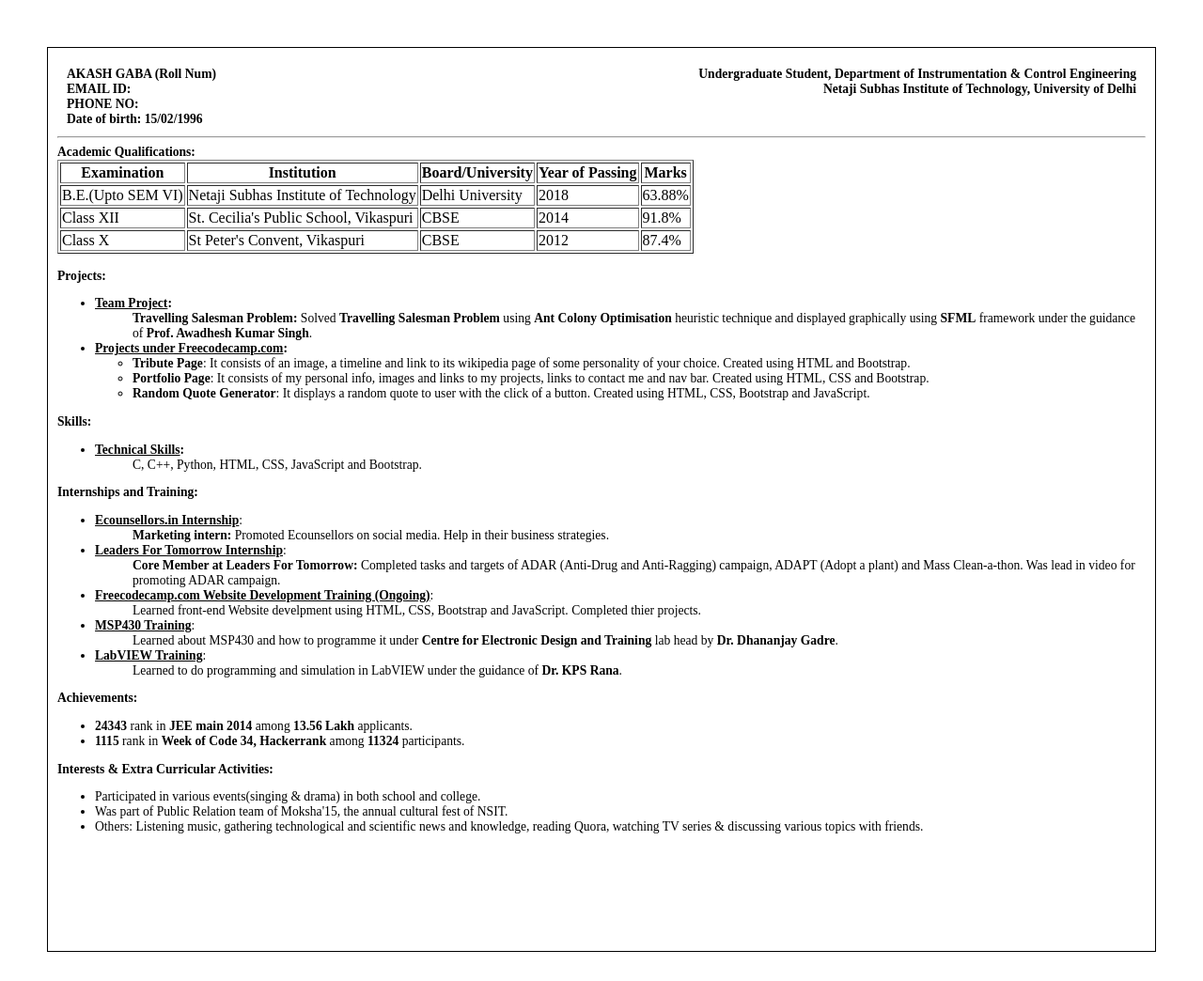
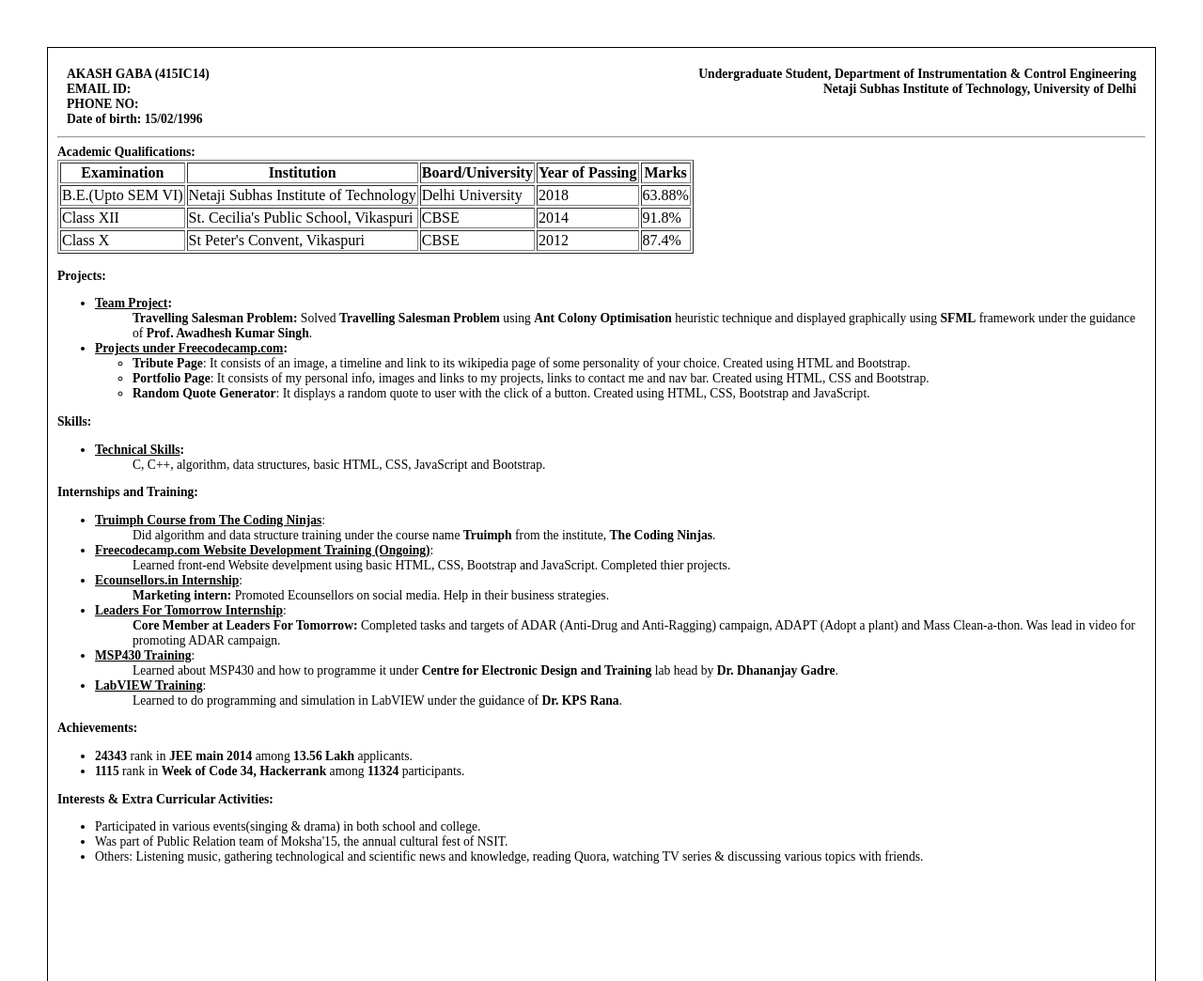
Before and after one commit to akashgaba/akashgaba.github.io, a plain HTML site: page index.html in a window 1280 px wide. Shown: the top 1044 px of the page at 94% size. Drawn offline with Linux system fonts and the light colour scheme.

Commit message:
Final resume 1.3

```diff
--- a/index.html
+++ b/index.html
@@ -1,7 +1,7 @@
 <body style="margin:50px;border:1px solid black;padding:10px;padding-bottom: 110px;font-size:85%;">
 <div style="padding:10px;width:45%;float:left;">
 <strong>
-AKASH GABA (Roll Num)<br>
+AKASH GABA (415IC14)<br>
 EMAIL ID: <br>
 PHONE NO: <br>
 Date of birth: 15/02/1996
@@ -99,13 +99,14 @@
 </ul>
 <strong>Skills:</strong>
 <ul>
-<li><strong><u>Technical Skills</u>:</strong> <div style="margin-left: 40px">C, C++, Python, HTML, CSS, JavaScript and Bootstrap.</div>
+<li><strong><u>Technical Skills</u>:</strong> <div style="margin-left: 40px">C, C++, algorithm, data structures, basic HTML, CSS, JavaScript and Bootstrap.</div>
 </ul>
 <strong>Internships and Training:</strong>
 <ul>
+<li><strong><u>Truimph Course from The Coding Ninjas</u></strong>:<div style = "margin-left : 40px;">Did algorithm and data structure training under the course name <strong>Truimph</strong> from the institute, <strong>The Coding Ninjas</strong>.</div>
+<li><strong><u>Freecodecamp.com Website Development Training (Ongoing)</u></strong>:<div style = "margin-left : 40px;">Learned front-end Website develpment using basic HTML, CSS, Bootstrap and JavaScript. Completed thier projects.</div>
 <li><strong><u>Ecounsellors.in Internship</u></strong>:<div style = "margin-left : 40px;"><strong>Marketing intern:</strong> Promoted Ecounsellors on social media. Help in their business strategies.</div>
 <li><strong><u>Leaders For Tomorrow Internship</u></strong>:<div style = "margin-left : 40px;"><strong>Core Member at Leaders For Tomorrow:</strong> Completed tasks and targets of  ADAR (Anti-Drug and Anti-Ragging) campaign, ADAPT (Adopt a plant) and Mass Clean-a-thon. Was lead in video for promoting ADAR campaign.</div>
-<li><strong><u>Freecodecamp.com Website Development Training (Ongoing)</u></strong>:<div style = "margin-left : 40px;">Learned front-end Website develpment using HTML, CSS, Bootstrap and JavaScript. Completed thier projects.</div>
 <li><strong><u>MSP430 Training</u></strong>:<div style = "margin-left : 40px;">Learned about MSP430 and how to programme it under <strong>Centre for Electronic Design and Training</strong> lab head by <strong>Dr. Dhananjay Gadre</strong>.</div>
 <li><strong><u>LabVIEW Training</u></strong>:<div style = "margin-left : 40px;">Learned to do programming and simulation in LabVIEW under the guidance of <strong>Dr. KPS Rana</strong>.</div>
 </ul>
```
